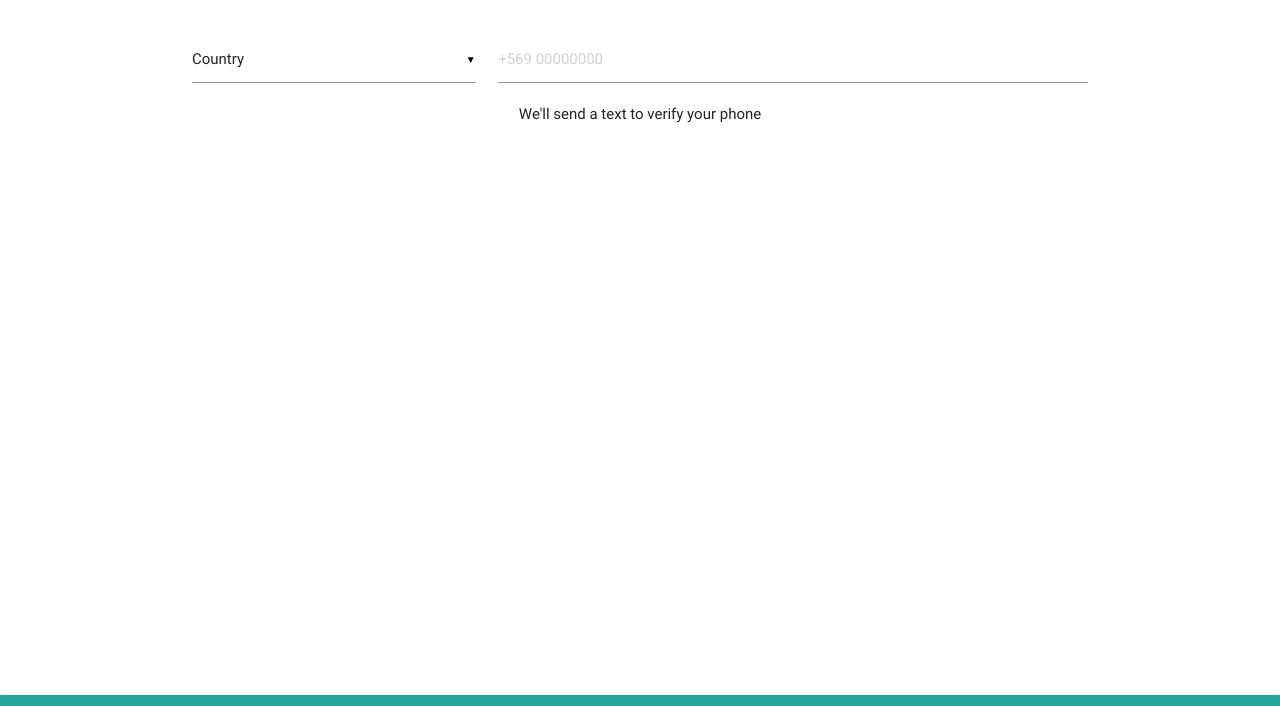
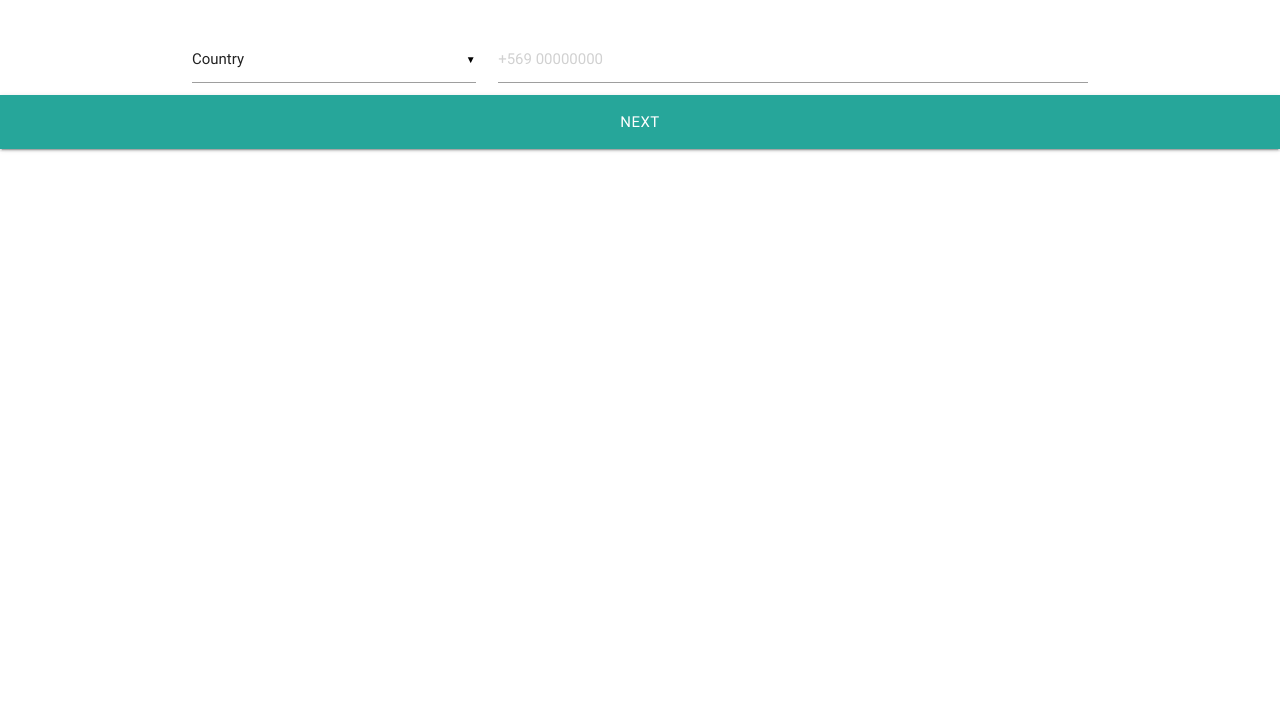
Before and after one commit to yennysep1/lift, a plain HTML site: page sign-up.html in a window 1280 px wide. Shown: the part 94-800 px from the top of the page. Drawn offline with nearby package versions, Linux system fonts and the light colour scheme.

Commit message:
cambio boton nexr

```diff
--- a/css/sign-up.css
+++ b/css/sign-up.css
@@ -32,7 +32,7 @@ i.fa{
 	border-radius: 0px;
 	transition: all 0.3s;
 	position: fixed;
-	transform: translateY(300px);
+	transform: translateY(-300px);
 }
 
 .up {
```
